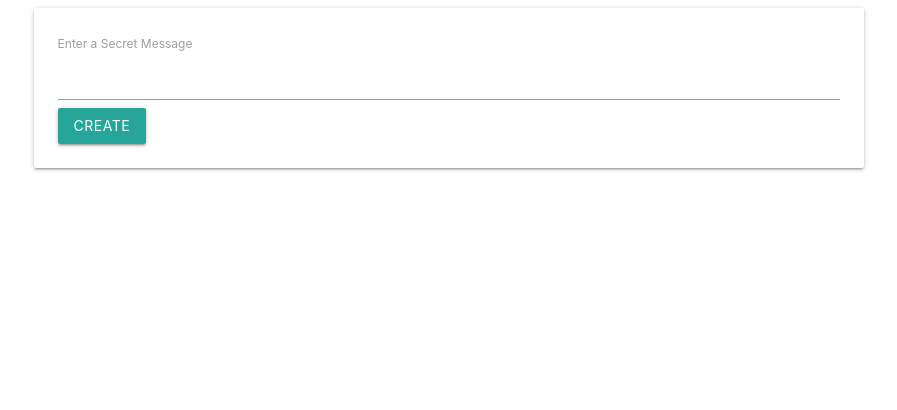
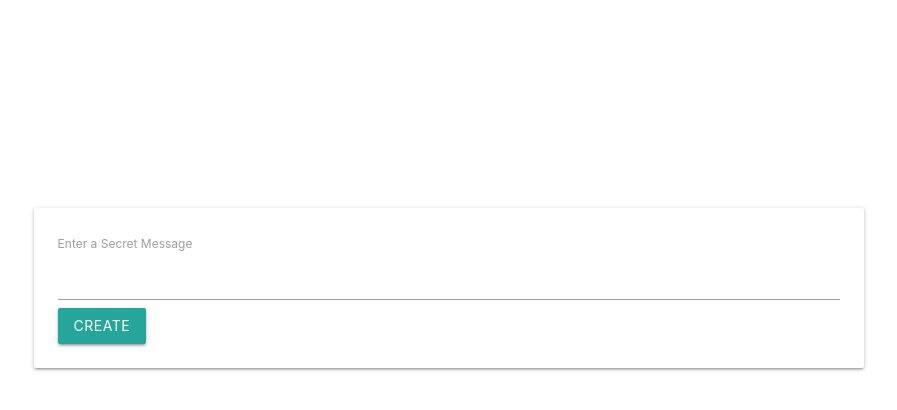
Before and after one commit to acquahsamuel/secret-message, a plain HTML site: page index.html in a window 1280 px wide. Shown: the whole page, without its empty margins (191-1088 px from the left). Drawn offline with nearby package versions, Linux system fonts and the light colour scheme.

Commit message:
css connect

```diff
--- a/index.html
+++ b/index.html
@@ -5,7 +5,7 @@
       rel="stylesheet"
       href="https://cdnjs.cloudflare.com/ajax/libs/materialize/1.0.0/css/materialize.min.css"
     />
-    <link href="css/index.css" rel="stylsheet" type="text/css">
+    <link href="css/index.css" rel="stylesheet" type="text/css">
   </head>
 
   <body>
```
